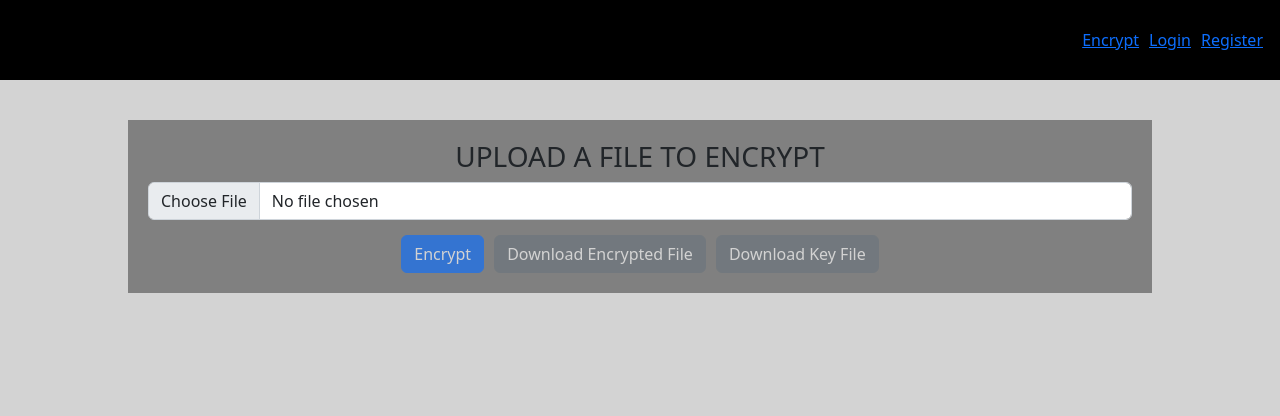
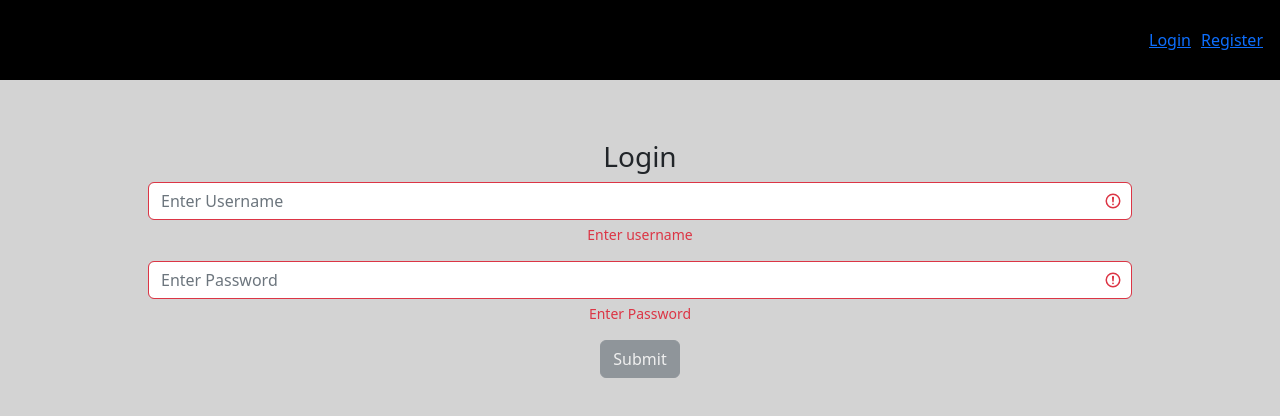
Before and after one commit to avrbovsky/canteen, a React (Create React App) app: page / in a window 1280 px wide. Shown: the top 416 px of the page. Built offline with nearby package versions, Linux system fonts and the light colour scheme.

Commit message:
Removed Encrypt page

```diff
--- a/src/Routes.tsx
+++ b/src/Routes.tsx
@@ -1,20 +1,20 @@
-import { Route, Routes as RouterRoutes } from 'react-router-dom';
-import { DecryptPage } from './pages/DecryptPage';
-import { EncryptPage } from './pages/EncryptPage';
-import { GetKeyPage } from './pages/GetKeyPage';
-import { HomePage } from './pages/HomePage';
-import { LoginPage } from './pages/LoginPage';
-import { ReceivedMessagesPage } from './pages/ReceivedMessagesPage';
-import { RegisterPage } from './pages/RegisterPage';
-import { SendFilePage } from './pages/SendFilePage';
+import { Route, Routes as RouterRoutes } from "react-router-dom";
+import { DecryptPage } from "./pages/DecryptPage";
+import { EncryptPage } from "./pages/EncryptPage";
+import { GetKeyPage } from "./pages/GetKeyPage";
+import { HomePage } from "./pages/HomePage";
+import { LoginPage } from "./pages/LoginPage";
+import { ReceivedMessagesPage } from "./pages/ReceivedMessagesPage";
+import { RegisterPage } from "./pages/RegisterPage";
+import { SendFilePage } from "./pages/SendFilePage";
 
 export const Routes = () => {
   return (
     <RouterRoutes>
-      <Route index element={<HomePage />} />
-      <Route path="/get-key" element={<GetKeyPage />} />
-      <Route path="/encrypt" element={<EncryptPage />} />
-      <Route path="/decrypt" element={<DecryptPage />} />
+      <Route index element={<LoginPage />} />
+      {/* <Route path="/get-key" element={<GetKeyPage />} /> */}
+      {/* <Route path="/encrypt" element={<EncryptPage />} /> */}
+      {/* <Route path="/decrypt" element={<DecryptPage />} /> */}
       <Route path="/login" element={<LoginPage />} />
       <Route path="/register" element={<RegisterPage />} />
       <Route path="/send_file" element={<SendFilePage />} />
--- a/src/components/Header.tsx
+++ b/src/components/Header.tsx
@@ -20,9 +20,9 @@ export const Header = (): JSX.Element => {
           {/* <NavItem style={{ margin: 5 }}>
             <Link to="/get-key">Get key</Link>
           </NavItem> */}
-          <NavItem style={{ margin: 5 }}>
+          {/* <NavItem style={{ margin: 5 }}>
             <Link to="/">Encrypt</Link>
-          </NavItem>
+          </NavItem> */}
           {/* <NavItem style={{ margin: 5 }}>
             <Link to="/decrypt">Decrypt</Link>
           </NavItem> */}
```
